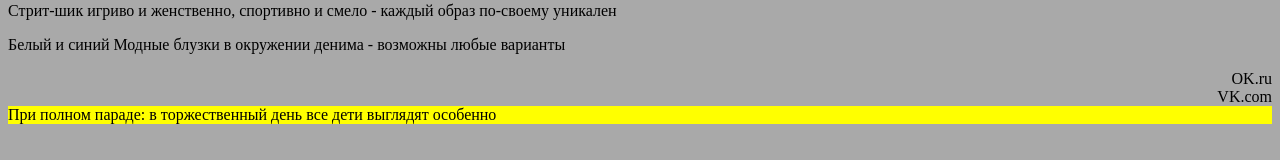
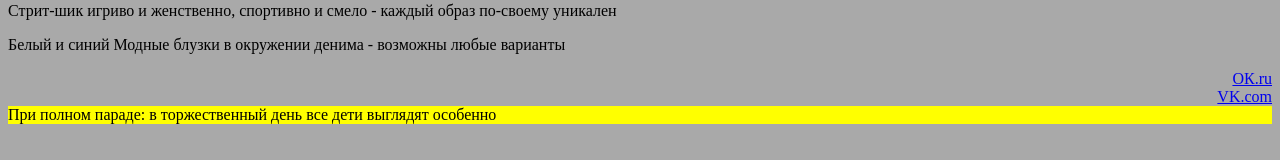
Before and after one commit to WebHeroSchool/Judas-Priest, a plain HTML site: page index.html in a window 1280 px wide. Shown: the part 230-390 px from the top of the page. Drawn offline with Linux system fonts and the light colour scheme.

Commit message:
добавил изменения в файл index.html

```diff
--- a/index.html
+++ b/index.html
@@ -3,7 +3,6 @@
  <head> <!--Голова-->
   <meta charset="utf-8"><!--Кодировка сайта-->
   <title>BURDASTYLE.RU</title> <!--Заголовок веб-страницы-->
-  <meta name="description" content="Тренды сезона" />
   <link rel="stylesheet" type="text/css" href="style.css"> <!--Подключение CSS-->
  </head>
  <body><!--Тело-->
@@ -18,8 +17,8 @@
          </article>
       </section>
 <nav align ="right"><!--Навигация и выравнивание по правому краю-->
- <a>OK.ru</a><br>
- <a>VK.com</a>
+	 <a href="URL">ОК.ru</a><br>
+  <a href="URL">VK.com</a>
 </nav>
   <footer><!--Подвал-->
       При полном параде: в торжественный день все дети выглядят особенно
```
